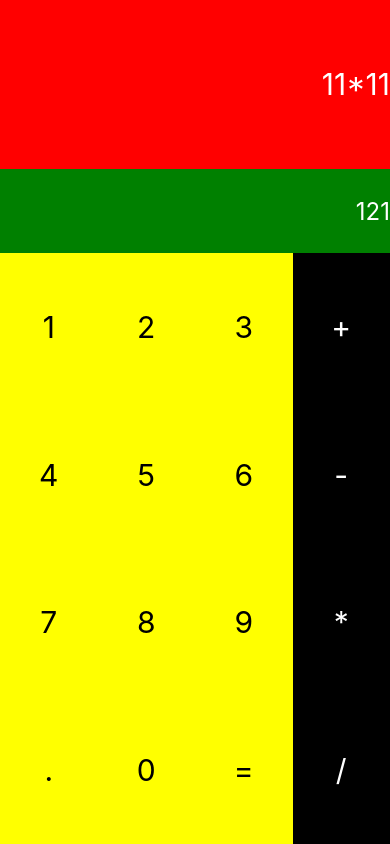
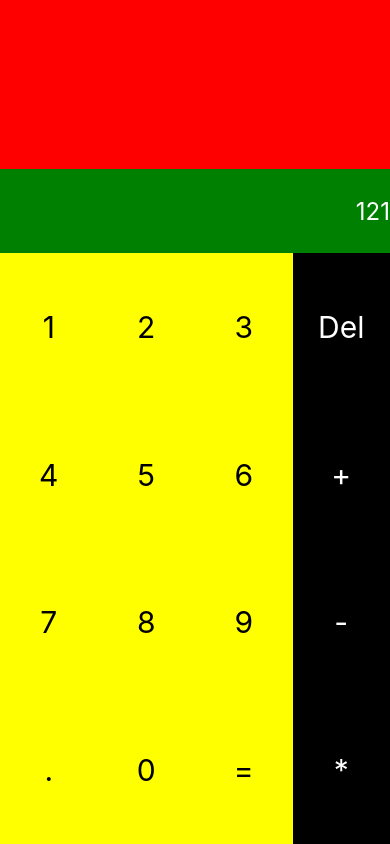
Before and after one commit to Matt-McConway/Calc, a React Native app: screen / in a window 390 px wide. Built offline with nearby package versions, Linux system fonts and the light colour scheme.

Commit message:
Input & Delete

```diff
--- a/App.js
+++ b/App.js
@@ -6,17 +6,43 @@ export default class App extends Component {
 
   constructor() {
     super()
-    this.state = {}
+    this.state = {
+      resultText: ""
+    }
+  }
+
+  calculateResult() {
+    const text = this.state.resultText
+  }
+
+  buttonPressed(text) {
+    if (text == '=') {
+      return this.calculateResult()
+    }
+    this.setState({
+      resultText: this.state.resultText+text
+    })
+  }
+
+  operate(operation) {
+    switch(operation) {
+      case "Del":
+        let text = this.state.resultText.split('')
+        text.pop()
+        this.setState({
+          resultText: text.join('')
+        })
+    }
   }
 
   render() {
     let rows = []
     let nums = [[1,2,3], [4,5,6], [7,8,9], ['.', 0,'=']]
-    for(let i=0; i < 4; i++){
+    for (let i=0; i < 4; i++){
       let row = []
-      for(let j=0; j < 3; j++){
+      for (let j=0; j < 3; j++){
         row.push(
-          <TouchableOpacity style={styles.btn}>
+          <TouchableOpacity style={styles.btn} onPress={() => this.buttonPressed(nums[i][j])}>
             <Text style={styles.btnText}>{nums[i][j]}</Text>
           </TouchableOpacity>
         )
@@ -24,11 +50,11 @@ export default class App extends Component {
       rows.push(<View style={styles.row}>{row}</View>)
     }
 
-    let operations = ["+", "-", "*", "/"]
+    let operations = ["Del", '+', '-', '*', '/']
     let ops = []
     for(let i=0; i < 4; i++){
       ops.push(
-        <TouchableOpacity style={styles.btn}>
+        <TouchableOpacity style={styles.btn} onPress={() => this.operate(operations[i])}>
           <Text style={[styles.btnText, {color: "white"}]}>{operations[i]}</Text>
         </TouchableOpacity>
       )
@@ -37,7 +63,7 @@ export default class App extends Component {
     return (
       <View style={styles.container}>
         <View style={styles.result}>
-          <Text style={styles.resultText}>11*11</Text>
+          <Text style={styles.resultText}>{this.state.resultText}</Text>
         </View>
         <View style={styles.calculation}>
           <Text style={styles.calculationText}>121</Text>
```
